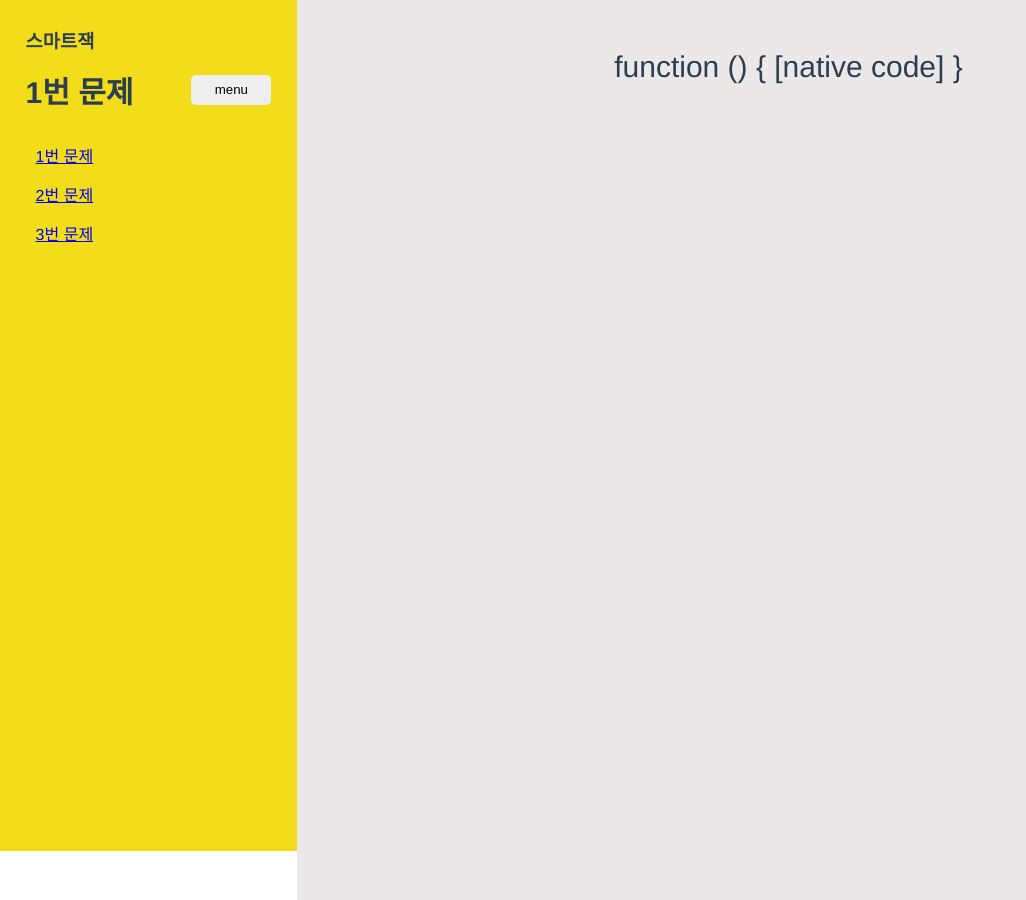
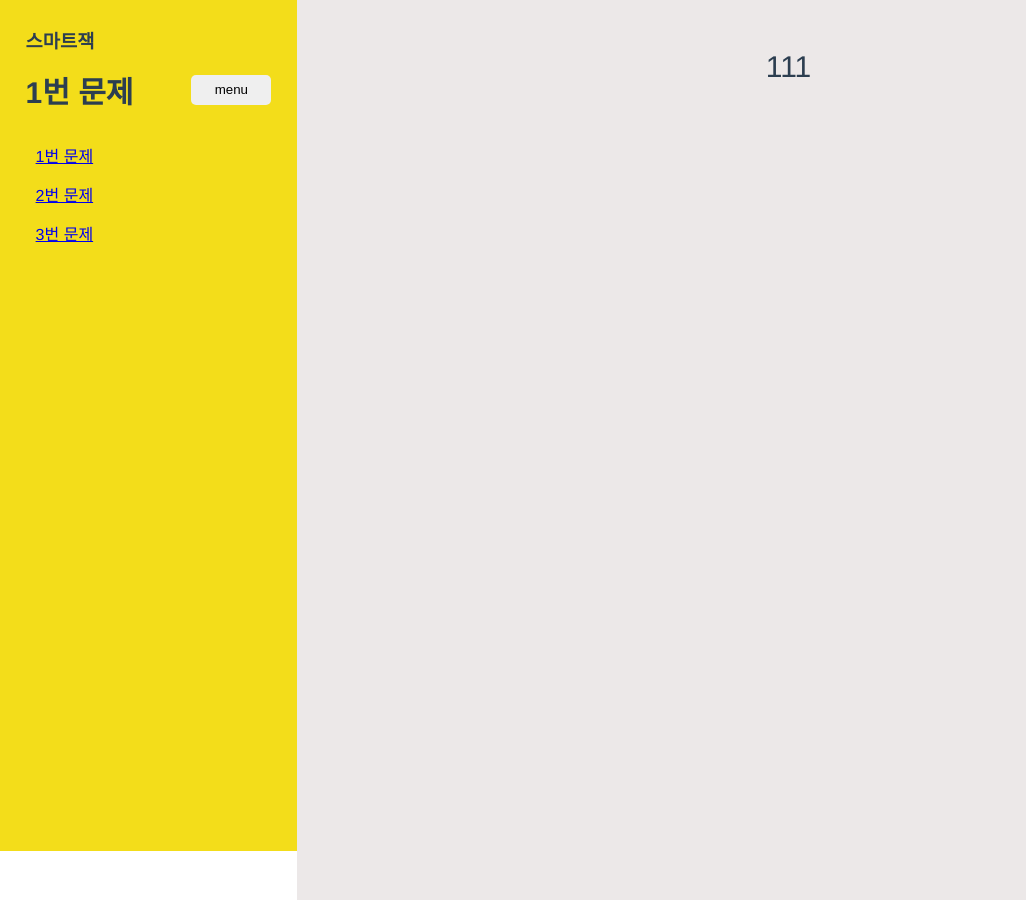
Before and after one commit to kirin059/vue_api_introduction, a Vue app: page /one in a window 1280 px wide. Both pictures are taken after a click on the button "menu". Shown: the whole page, without its empty margins (0-1026 px from the left). Built offline with nearby package versions, Linux system fonts and the light colour scheme; no server answers.

Commit message:
Add: router 버그 해결

```diff
--- a/src/App.vue
+++ b/src/App.vue
@@ -11,9 +11,8 @@
         <div class="dropdown-menu" v-show="state">
           <ul>
             <li @click="changeTitle"><router-link to="/one">1번 문제</router-link></li>
-            <li ><router-link to="/two">2번 문제</router-link></li>
-            <li ><router-link to="/three">3번 문제</router-link></li>
-    <!-- @click="this.$store.commit('titleNum', 0)" -->
+            <li @click="changeTitle"><router-link to="/two">2번 문제</router-link></li>
+            <li @click="changeTitle"><router-link to="/three">3번 문제</router-link></li>
           </ul>
         </div>
     </div>
--- a/src/router/index.js
+++ b/src/router/index.js
@@ -1,6 +1,6 @@
 import Vue from "vue";
 import VueRouter from "vue-router";
-import One from "../views/Two.vue";
+import One from "../views/One.vue";
 import Two from "../views/Two.vue";
 import Three from "../views/Three.vue";
 
--- a/src/views/One.vue
+++ b/src/views/One.vue
@@ -1,6 +1,6 @@
 <template>
   <div class="one">
-    {{ changeTitle }}
+    {{ title }} 111
   </div>
 </template>
 
--- a/src/views/Three.vue
+++ b/src/views/Three.vue
@@ -1,18 +1,17 @@
 <template>
   <div class="three">
-    {{ changeTitle }}
+    {{ changeTitle }}333
   </div>
 </template>
 
 <script>
 
-
 export default {
   name: "three",
-    methods: {
-      changeTitle () {
-        this.$store.commit ('setTitle', 2)
-      },
+  methods: {
+    changeTitle () {
+      this.$store.commit ('setTitle', 2)
     },
+  },
 };
 </script>
--- a/src/views/Two.vue
+++ b/src/views/Two.vue
@@ -1,8 +1,9 @@
 <template>
   <div class="two">
-    {{ changeTitle }}
+    {{ changeTitle }}222
   </div>
 </template>
+
 <script>
 
 export default {
```
